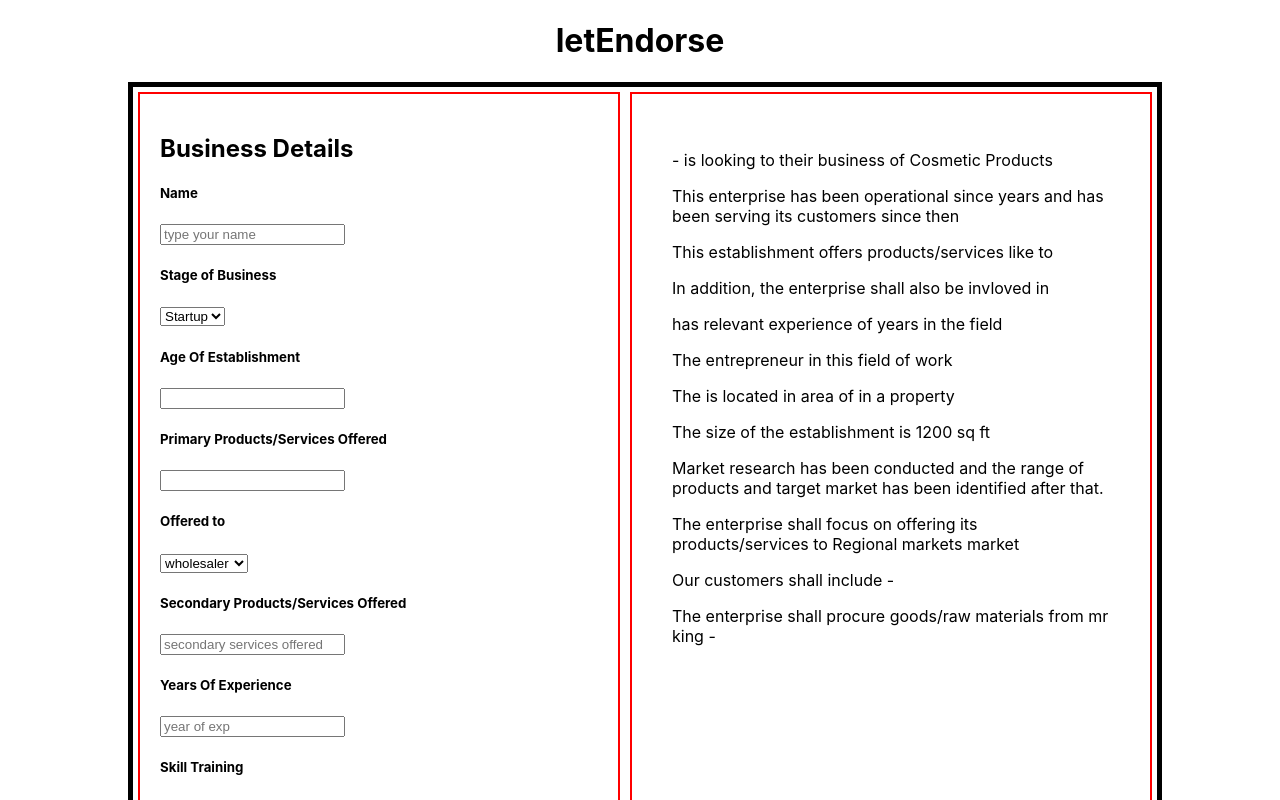
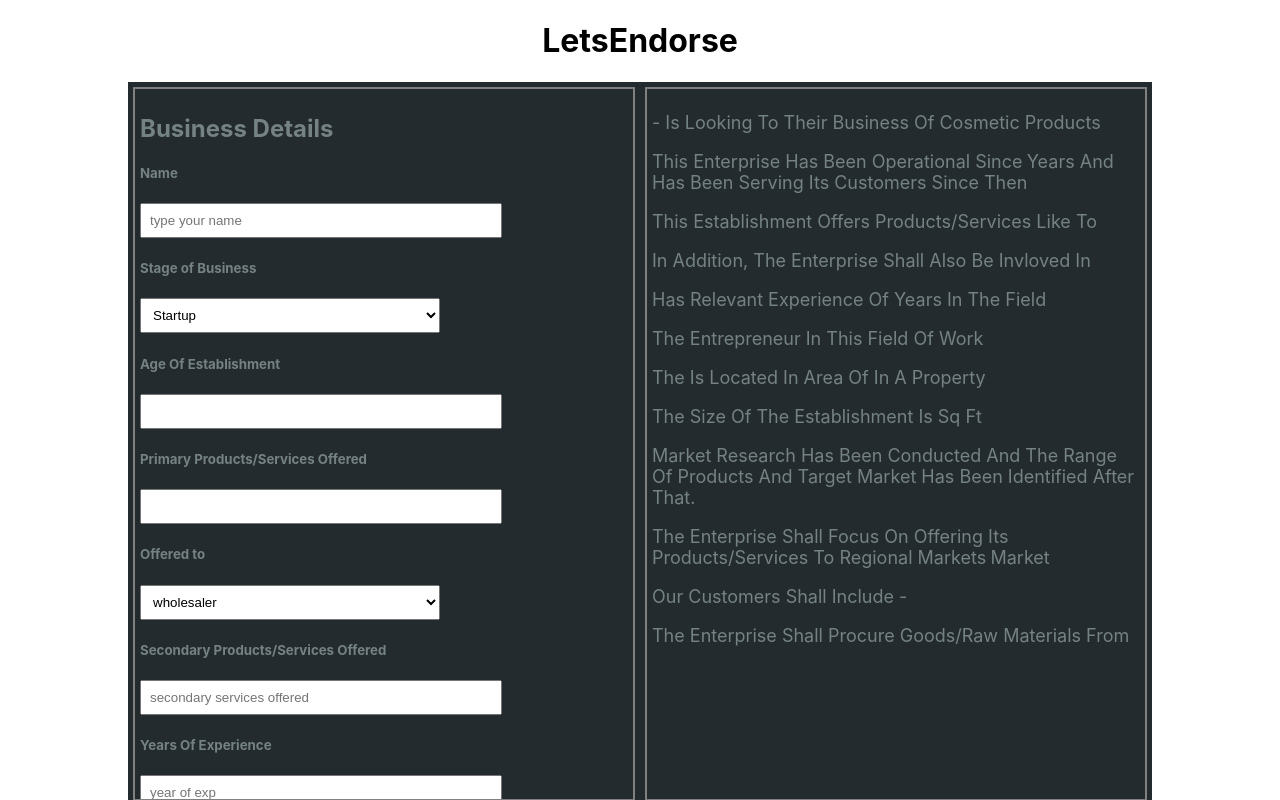
Before and after one commit to yash-ga/letEndorse, a React (Create React App) app in the folder letendorse/: page / in a window 1280 px wide. Shown: the top 800 px of the page. Built offline with nearby package versions, Linux system fonts and the light colour scheme.

Commit message:
css added and project completed

```diff
--- a/letendorse/src/App.css
+++ b/letendorse/src/App.css
@@ -1,24 +1,52 @@
 #cont{
   width: 80%;
-  border: 5px solid black;
+  /* border: 5px solid black; */
   justify-content: center;
   display: flex;
   margin-left: 10%;
+  color: #758283;
+  background-color:#242B2E;
 
+
+
+}
+strong{
+  color: #CAD5E2;
+}
+#cont>div{
+  height: 700px;
+}
+input{
+  width: 70%;
+  padding: 8px;
+
+}
+p{
+  font-size: 18px;
+  text-transform: capitalize;
+}
+select{
+  width: 300px;
+  padding: 8px;
 }
 .left{
   width: 50%;
   text-align: left;
-  padding: 20px;
-  border: 2px solid red;
+  padding: 5px;
+  border: 2px solid gray;
   margin: 5px;
+  overflow: scroll;
+  height: 700px !important;
+
 }
 .right{
-  border: 2px solid red;
+  border: 2px solid gray;
   margin: 5px;
   text-align: left;
   width: 50%;
-  padding: 40px;
+  padding: 5px;
+  /* padding-top: 100px !important; */
+
 }
 .heading{
   text-align: center;
--- a/letendorse/src/App.js
+++ b/letendorse/src/App.js
@@ -5,7 +5,7 @@
 function App() {
   return (
     <div className="App">
-      <h1 className='heading'>letEndorse</h1>
+      <h1 className='heading'>LetsEndorse</h1>
       <Form/>
     </div>
   );
--- a/letendorse/src/components/Form.jsx
+++ b/letendorse/src/components/Form.jsx
@@ -78,7 +78,7 @@
                 </select>
                 <h5>Primary Market</h5>
                 <select onChange={(e)=>{setPrimaryMarket(e.target.value)}} name="" id="">
-                    <option value="State">State</option>
+                    <option value="National"></option>
                     <option value="Regional">Regional</option>
                     <option value="Local">Local</option>
                 </select>
@@ -88,24 +88,24 @@
                 <input type="text" placeholder="Suppliers" onChange={(e)=>{setSuppliers(e.target.value)}} name="" id="" />
             </article>
             <article className="right">
-            <p>{name}- is looking to {idea} their business of Cosmetic Products</p>
+            <p><strong>{name}</strong>- is looking to {idea}<strong>{idea}</strong> their business of Cosmetic Products</p>
 
-            <p>This enterprise has been operational since {age} years and has been serving its customers since then</p>
-            <p>This establishment offers products/services like {product} to {offer}</p>
-            <p>In addition, the enterprise shall also be invloved in {secondary}</p>
+            <p>This enterprise has been operational since<strong> {age}   </strong> years and has been serving its customers since then</p>
+            <p>This establishment offers products/services like <strong>{product}  </strong> to <strong> {offer}</strong></p>
+            <p>In addition, the enterprise shall also be invloved in        <strong> {secondary}</strong></p>
 
-            <p>{name} has relevant experience of {years} years in the field</p>
+            <p> <strong>{name}</strong> has relevant experience of <strong>{years}</strong> years in the field</p>
             <p>{training}The entrepreneur {training} in this field of work</p>
-            <p>The  {area} is located in area of {locality} in a {ownership} property</p>
+            <p>The  <strong> {area}</strong> is located in area of <strong>{locality}</strong>  in a  <strong>{ownership}</strong> property</p>
 
 
-            <p>The size of the establishment is 1200 {est} sq ft</p>
+            <p>The size of the establishment is <strong>{est}</strong>sq ft</p>
 
 
-            <p>{market} Market research has been conducted and the range of products and target market has been identified after that.</p>
-            <p>The enterprise shall focus on offering its products/services to Regional markets {PrimaryMarket} market</p>
-            <p>Our customers shall include -{customers}</p>
-            <p>The enterprise shall procure goods/raw materials from mr king -{suppliers}</p>
+            <p> <strong>{market}</strong> Market research has been conducted and the range of products and target market has been identified after that.</p>
+            <p>The enterprise shall focus on offering its products/services to Regional markets<strong> {PrimaryMarket}</strong> market</p>
+            <p>Our customers shall include -<strong>{customers}</strong></p>
+            <p>The enterprise shall procure goods/raw materials from <strong>{suppliers}</strong></p>
             </article>
         </div>
 
```
